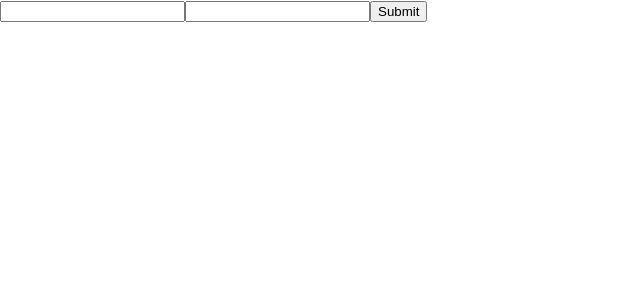
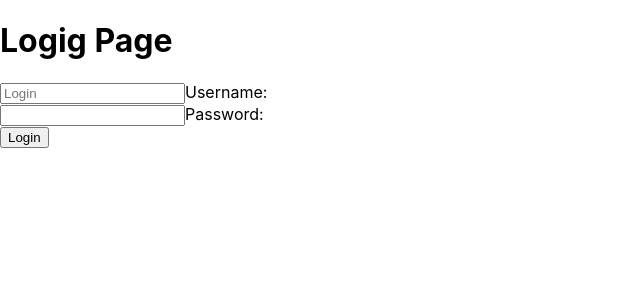
Before and after one commit to utkapodsousom/frontend-project-12, a React (Create React App) app in the folder frontend/: page /login in a window 1280 px wide. Shown: the top 300 px of the page, without its empty margins (0-640 px from the left). Built offline with nearby package versions, Linux system fonts and the light colour scheme; the HTML template or start-up script is replaced by a standard one.

Commit message:
add login form, login post request and get JWT token

```diff
--- a/frontend/src/pages/Login.jsx
+++ b/frontend/src/pages/Login.jsx
@@ -1,4 +1,5 @@
-import { Formik, Form, Field } from "formik";
+import { Formik, Field, ErrorMessage, Form } from "formik";
+import axios from "axios";
 import * as yup from "yup";
 
 const loginSchema = yup.object().shape({
@@ -9,28 +10,59 @@ const loginSchema = yup.object().shape({
     .required("Required"),
   password: yup
     .string()
-    .min(8, "Too Short!")
+    .min(5, "Too Short!")
     .max(50, "Too Long!")
     .required("Required"),
 });
 
 const Login = () => {
   return (
-    <div>
     <Formik
-        initialValues={{ email: "", password: "" }}
+      initialValues={{ username: "", password: "", confirmPassword: "" }}
       validationSchema={loginSchema}
       onSubmit={(values) => {
-          console.log(values);
+        axios
+          .post("/api/v1/login", {
+            username: values.username,
+            password: values.password,
+          })
+          .then((res) => {
+            const { token, username } = res.data;
+            localStorage.setItem("token", token);
+            localStorage.setItem("login", username);
+          })
+          .catch((error) => {
+            console.log(error);
+          });
       }}
     >
+      {({ errors }) => (
         <Form>
-          <Field type="username" name="username" />
+          <h1>Logig Page</h1>
+          <div>
+            <Field type="username" name="username" placeholder="Login" />
+            <label htmlFor="username">
+              Username:
+            </label>
+            <ErrorMessage name="username">
+              {() => <div>{errors.username}</div>}
+            </ErrorMessage>
+          </div>
+          <div>
             <Field type="password" name="password" />
-          <button type="submit">Submit</button>
+            <label htmlFor="password">
+              Password:
+            </label>
+            <ErrorMessage name="password">
+              {() => <div>{errors.password}</div>}
+            </ErrorMessage>
+          </div>
+          <button type="submit">
+            Login
+          </button>
         </Form>
+      )}
     </Formik>
-    </div>
   );
 };
 
--- a/package.json
+++ b/package.json
@@ -20,6 +20,7 @@
   },
   "homepage": "https://github.com/utkapodsousom/frontend-project-12#readme",
   "dependencies": {
-    "@hexlet/chat-server": "^1.1.6"
+    "@hexlet/chat-server": "^1.1.6",
+    "axios": "^1.3.4"
   }
 }
```
Also changed, not shown: 1 other file (tests, documents, lock files or other folders). Lines whose indentation alone changed are shown as unchanged.
